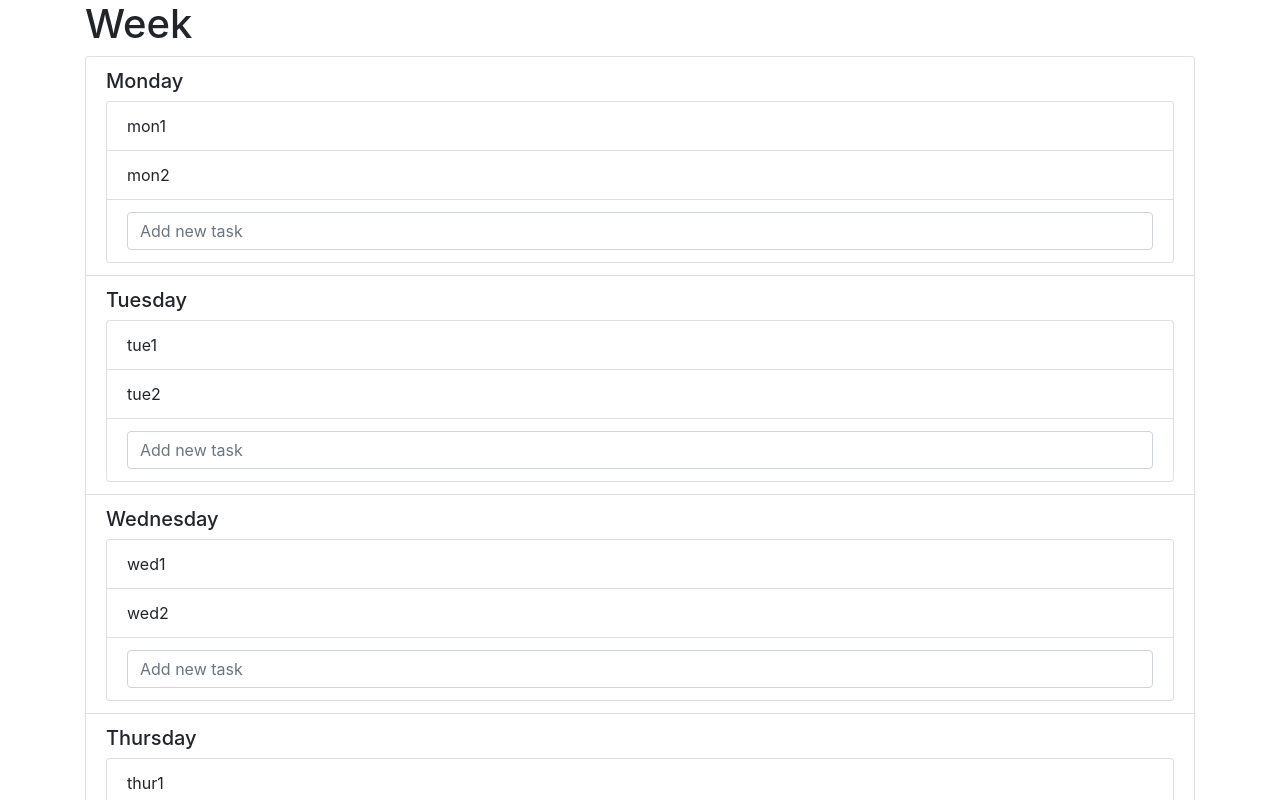
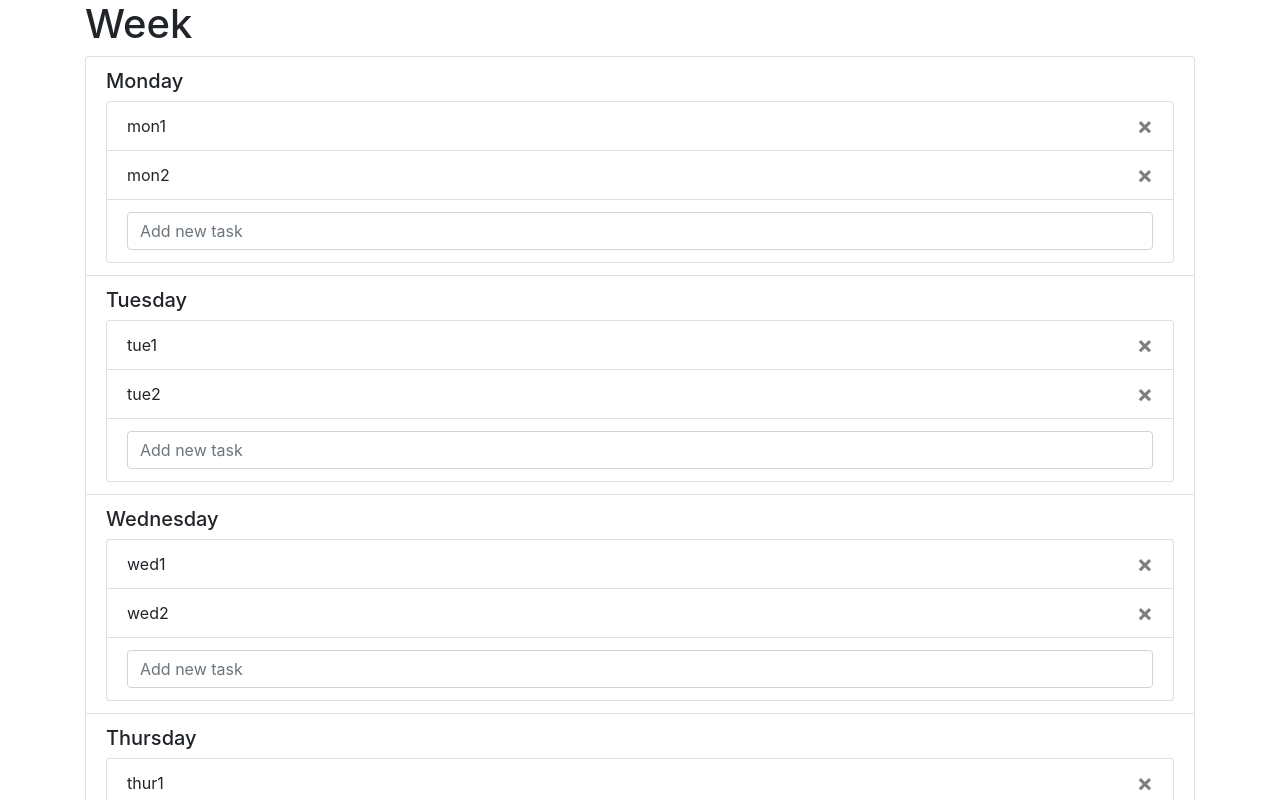
Before and after one commit to b40deep/dayByDay, a React (Create React App) app: page / in a window 1280 px wide. Shown: the top 800 px of the page. Built offline with nearby package versions, Linux system fonts and the light colour scheme.

Commit message:
Added close icon with no logic

```diff
--- a/src/components/Day.jsx
+++ b/src/components/Day.jsx
@@ -11,6 +11,9 @@ class Day extends Component {
       task.push(
         <li key={this.props.daytasks[i]} className="list-group-item">
           {this.props.daytasks[i]}
+          <button type="button" className="close" aria-label="Close" onClick={() => this.props.onDeleteTask(this.props.weekday, i)}>
+            <span aria-hidden="true">&times;</span>
+          </button>
         </li>
       );
     }
--- a/src/components/Week.jsx
+++ b/src/components/Week.jsx
@@ -21,17 +21,22 @@ class Week extends Component {
       if (key === day) {
         let newTaskList = this.state[key];
         newTaskList.push(newTask);
-        temp=Object.fromEntries(new Map([[day, newTaskList]]));
-        console.log("newTaskList>>",newTaskList);
+        temp = Object.fromEntries(new Map([[day, newTaskList]]));
+        console.log("newTaskList>>", newTaskList);
         console.log("temp>>", temp);
         console.log("state>>", this.state);
       }
     }
     // setState
     this.setState(temp);
-    temp=[];
+    temp = [];
     console.log("Week >> Task created successfully!");
   };
+
+  handleDeleteTask = (weekday, taskID) => {
+    console.log(`Task ${taskID} to be deleted from ${weekday} `);
+
+  }
 
   render() {
     return (
@@ -48,6 +53,7 @@ class Week extends Component {
                     daytasks={arrayPair[1]}
                     weekday={arrayPair[0]}
                     onCreateTask={this.handleCreateTask}
+                    onDeleteTask={this.handleDeleteTask}
                   />
                 </li>
               ))}
```
